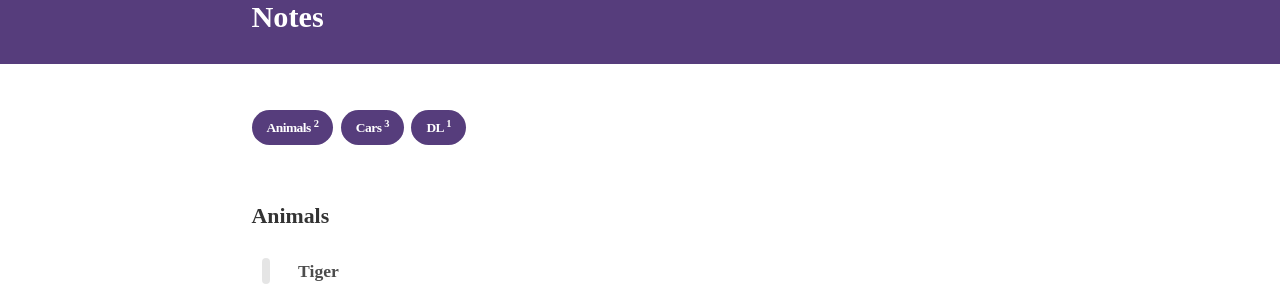
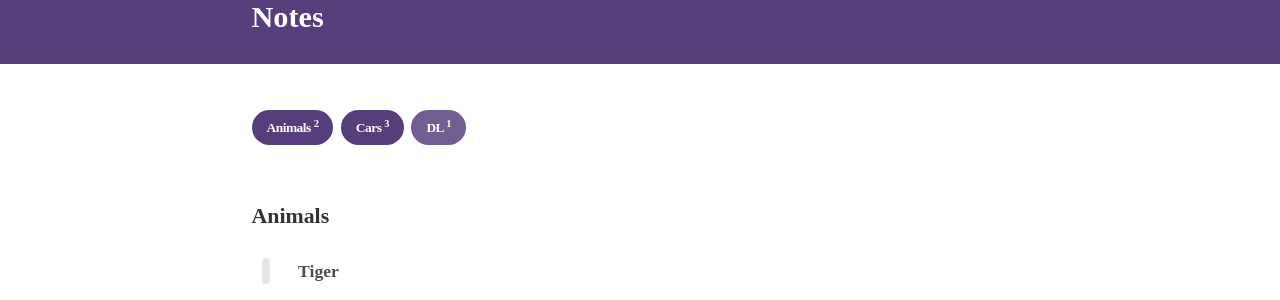
Before and after one commit to tosterius/tosterius, a Jekyll site: the page built from notes.html, in a window 1280 px wide. Shown: the part 136-436 px from the top of the page. Built offline with Jekyll 4.4.1, drawn with Linux system fonts in a browser that asks for light colours; nearby versions of some CDN libraries; some web fonts are replaced.

Commit message:
categories styling

```diff
--- a/_layouts/notes.html
+++ b/_layouts/notes.html
@@ -10,7 +10,7 @@ layout: page
         {% for category in categories %}
         <a href="#{{ category.name | first | slugize }}">
           <li class="tag"
-            style="background-color: rgba(86,61,124,1)">
+            style="background-color: rgba(86,61,124,{{ category.size | times: 100 | divided_by: categories.size | plus: 50 | divided_by: 100.0}})">
             {{ category.name  }}
             <span class="meta">{{ category.size }}</span>
           </li>
```
